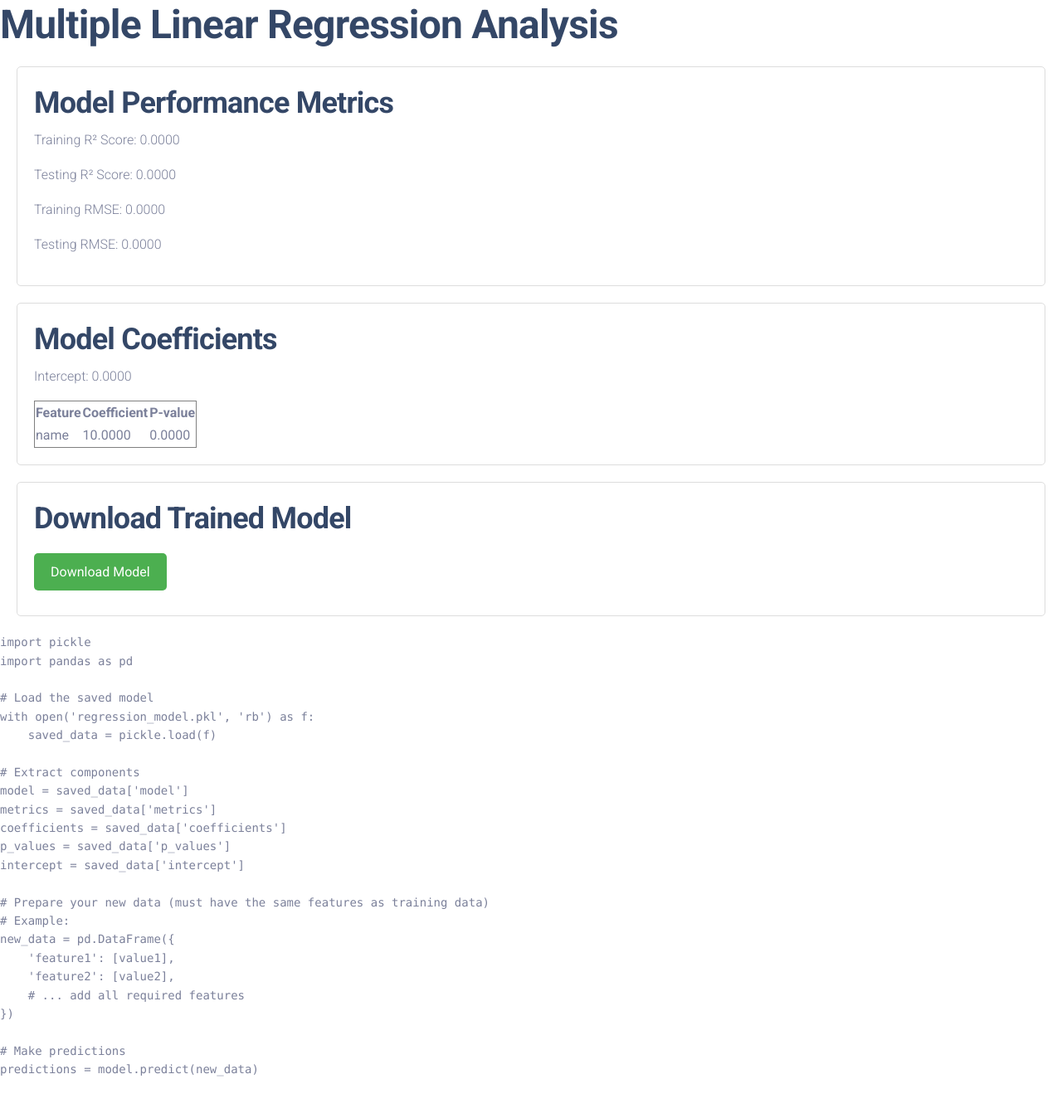
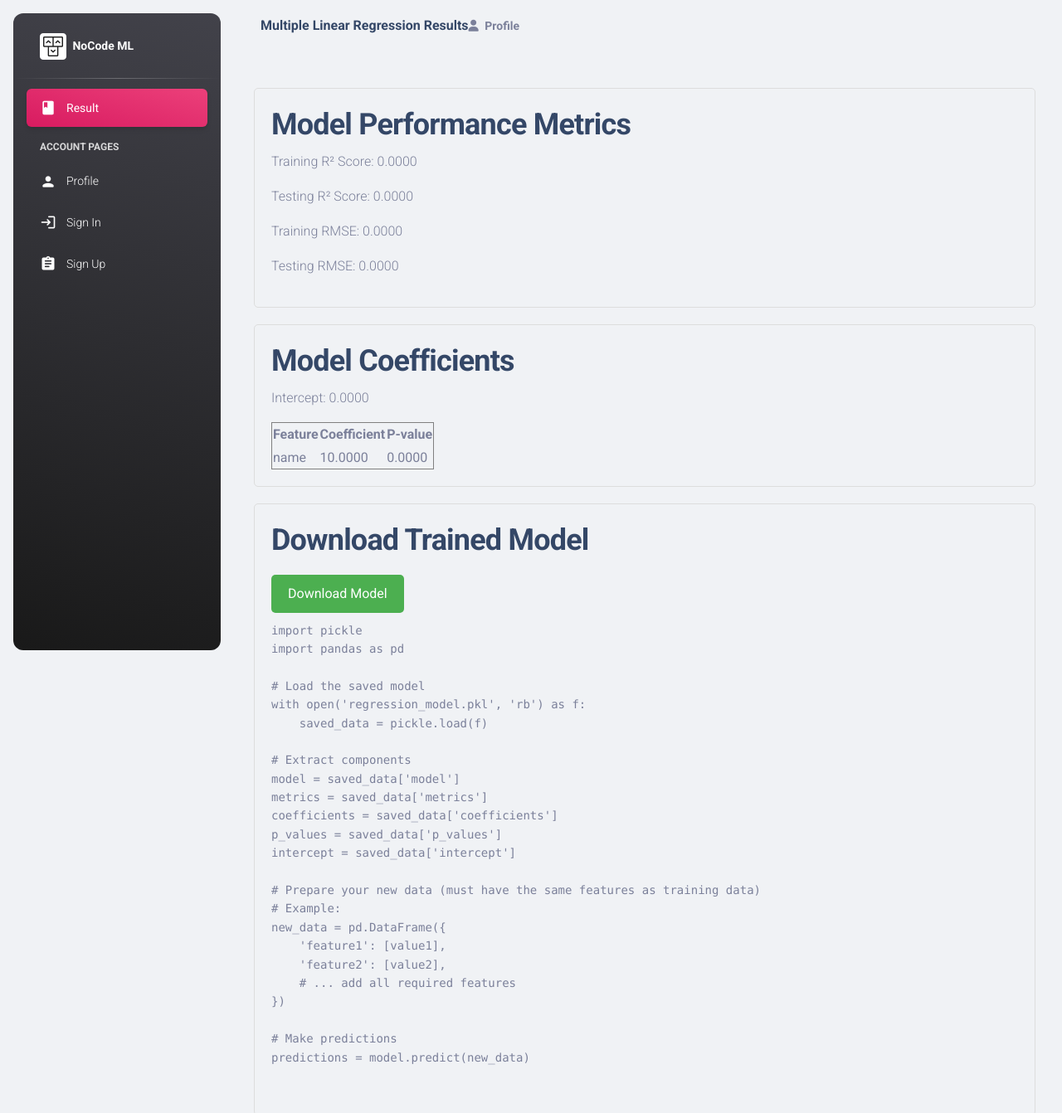
Before and after one commit to Amalanilkumar282/EasyML-main, a Flask app: template Latest/templates/multilinear_reg_sample.html in a window 1280 px wide. Shown: the top 1342 px of the page at 83% size. Run offline with Flask 3, Linux system fonts and the light colour scheme; the template is opened without the code that fills it: most values are stand-ins (such as "Sample title", 1, 10 or a date in 2020); some libraries are stand-ins or nearby versions.

Commit message:
restructured the style of multilinear_reg_sample.html to match up with the application

```diff
--- a/Latest/templates/multilinear_reg_sample.html
+++ b/Latest/templates/multilinear_reg_sample.html
@@ -1,7 +1,19 @@
 <!DOCTYPE html>
-<html>
+<html lang="en">
+
 <head>
-    <title>Multiple Linear Regression Results</title>
+  <meta charset="utf-8" />
+  <meta name="viewport" content="width=device-width, initial-scale=1, shrink-to-fit=no">
+  <link rel="apple-touch-icon" sizes="76x76" href="../static/img/favicon.png">
+  <link rel="icon" type="image/png" href="../static/img/favicon.png">
+  <link rel="stylesheet" href="../static/css/results.css">
+  <title>NoCode ML</title>
+  <link rel="stylesheet" type="text/css" href="https://fonts.googleapis.com/css?family=Roboto:300,400,500,700,900|Roboto+Slab:400,700" />
+  <link href="../static/css/nucleo-icons.css" rel="stylesheet" />
+  <link href="../static/css/nucleo-svg.css" rel="stylesheet" />
+  <script src="https://kit.fontawesome.com/42d5adcbca.js" crossorigin="anonymous"></script>
+  <link href="https://fonts.googleapis.com/icon?family=Material+Icons+Round" rel="stylesheet">
+  <link id="pagestyle" href="../static/css/material-dashboard.css?v=3.1.0" rel="stylesheet" />
   <style>
     .plot-container {
       margin: 20px 0;
@@ -19,33 +31,94 @@
       border: 1px solid #ddd;
       border-radius: 5px;
     }
+    .download-button {
+      display: inline-block;
+      padding: 10px 20px;
+      background-color: #4CAF50;
+      color: white;
+      text-decoration: none;
+      border-radius: 5px;
+      margin: 10px 0;
+    }
+    .download-button:hover {
+      background-color: #45a049;
+    }
   </style>
-    <meta charset="utf-8" />
-  <meta name="viewport" content="width=device-width, initial-scale=1, shrink-to-fit=no">
-  <link rel="apple-touch-icon" sizes="76x76" href="../static/img/favicon.png">
-  <link rel="icon" type="image/png" href="../static/img/favicon.png">
-  <link rel="stylesheet" href="../static/css/results.css">
-  <title>
-    NoCode ML
-  </title>
-  <!--     Fonts and icons     -->
-  <link rel="stylesheet" type="text/css" href="https://fonts.googleapis.com/css?family=Roboto:300,400,500,700,900|Roboto+Slab:400,700" />
-  <!-- Nucleo Icons -->
-  <link href="../static/css/nucleo-icons.css" rel="stylesheet" />
-  <link href="../static/css/nucleo-svg.css" rel="stylesheet" />
-  <!-- Font Awesome Icons -->
-  <script src="https://kit.fontawesome.com/42d5adcbca.js" crossorigin="anonymous"></script>
-  <!-- Material Icons -->
-  <link href="https://fonts.googleapis.com/icon?family=Material+Icons+Round" rel="stylesheet">
-  <!-- CSS Files -->
-  <link id="pagestyle" href="../static/css/material-dashboard.css?v=3.1.0" rel="stylesheet" />
-  <!-- Nepcha Analytics (nepcha.com) -->
-  <!-- Nepcha is a easy-to-use web analytics. No cookies and fully compliant with GDPR, CCPA and PECR. -->
-  <script defer data-site="YOUR_DOMAIN_HERE" src="https://api.nepcha.com/js/nepcha-analytics.js"></script>
 </head>
-<body>
-    <h1>Multiple Linear Regression Analysis</h1>
 
+<body class="g-sidenav-show bg-gray-200">
+  <aside class="sidenav navbar navbar-vertical navbar-expand-xs border-0 border-radius-xl my-3 fixed-start ms-3 bg-gradient-dark" id="sidenav-main">
+    <div class="sidenav-header">
+      <i class="fas fa-times p-3 cursor-pointer text-white opacity-5 position-absolute end-0 top-0 d-none d-xl-none" aria-hidden="true" id="iconSidenav"></i>
+      <a class="navbar-brand m-0" href="#">
+        <img src="../static/img/favicon.png" class="navbar-brand-img h-100" alt="main_logo">
+        <span class="ms-1 font-weight-bold text-white">NoCode ML</span>
+      </a>
+    </div>
+    <hr class="horizontal light mt-0 mb-2">
+    <div class="collapse navbar-collapse w-auto" id="sidenav-collapse-main">
+      <ul class="navbar-nav">
+        <li class="nav-item">
+          <a class="nav-link text-white active bg-gradient-primary" href="{{ url_for('index') }}">
+            <div class="text-white text-center me-2 d-flex align-items-center justify-content-center">
+              <i class="material-icons opacity-10">book</i>
+            </div>
+            <span class="nav-link-text ms-1">Result</span>
+          </a>
+        </li>
+        <li class="nav-item mt-3">
+          <h6 class="ps-4 ms-2 text-uppercase text-xs text-white font-weight-bolder opacity-8">Account pages</h6>
+        </li>
+        <li class="nav-item">
+          <a class="nav-link text-white" href="../pages/profile.html">
+            <div class="text-white text-center me-2 d-flex align-items-center justify-content-center">
+              <i class="material-icons opacity-10">person</i>
+            </div>
+            <span class="nav-link-text ms-1">Profile</span>
+          </a>
+        </li>
+        <li class="nav-item">
+          <a class="nav-link text-white" href="{{ url_for('sign_in') }}">
+            <div class="text-white text-center me-2 d-flex align-items-center justify-content-center">
+              <i class="material-icons opacity-10">login</i>
+            </div>
+            <span class="nav-link-text ms-1">Sign In</span>
+          </a>
+        </li>
+        <li class="nav-item">
+          <a class="nav-link text-white" href="{{ url_for('sign_up') }}">
+            <div class="text-white text-center me-2 d-flex align-items-center justify-content-center">
+              <i class="material-icons opacity-10">assignment</i>
+            </div>
+            <span class="nav-link-text ms-1">Sign Up</span>
+          </a>
+        </li>
+      </ul>
+    </div>
+  </aside>
+
+  <main class="main-content position-relative max-height-vh-100 h-100 border-radius-lg">
+    <!-- Navbar -->
+    <nav class="navbar navbar-main navbar-expand-lg px-0 mx-4 shadow-none border-radius-xl" id="navbarBlur" data-scroll="true">
+      <div class="container-fluid py-1 px-3">
+        <nav aria-label="breadcrumb">
+          <h6 class="font-weight-bolder mb-0">Multiple Linear Regression Results</h6>
+        </nav>
+        <div class="collapse navbar-collapse mt-sm-0 mt-2 me-md-0 me-sm-4" id="navbar">
+          <ul class="navbar-nav ml-auto">
+            <li class="nav-item d-flex">
+              <a href="{{ url_for('sign_in') }}" class="nav-link text-body font-weight-bold px-0">
+                <i class="fa fa-user me-sm-1"></i>
+                <span class="d-sm-inline d-none">Profile</span>
+              </a>
+            </li>
+          </ul>
+        </div>
+      </div>
+    </nav>
+    <!-- End Navbar -->
+
+    <div class="container-fluid py-4">
       <!-- Model Metrics -->
       <div class="metrics-container">
         <h2>Model Performance Metrics</h2>
@@ -81,23 +154,6 @@
         <a href="{{ url_for('download_model', filename=model_path) }}" class="download-button">
           Download Model
         </a>
-</div>
-
-<!-- Add this CSS in the style section -->
-<style>
-    .download-button {
-        display: inline-block;
-        padding: 10px 20px;
-        background-color: #4CAF50;
-        color: white;
-        text-decoration: none;
-        border-radius: 5px;
-        margin: 10px 0;
-    }
-    .download-button:hover {
-        background-color: #45a049;
-    }
-</style>
         <pre>
 import pickle
 import pandas as pd
@@ -125,8 +181,6 @@ new_data = pd.DataFrame({
 predictions = model.predict(new_data)
         </pre>
       </div>
-    </div>
-
 
       <!-- Plots -->
       <div class="plots-container">
@@ -137,10 +191,8 @@ predictions = model.predict(new_data)
         </div>
         {% endfor %}
       </div>
-
-
-
-
+    </div>
+  </main>
 
   <!--   Core JS Files   -->
   <script src="../static/js/core/popper.min.js"></script>
@@ -149,11 +201,8 @@ predictions = model.predict(new_data)
   <script src="../static/js/plugins/smooth-scrollbar.min.js"></script>
   <script src="../static/js/plugins/chartjs.min.js"></script>
   <script src="../static/js/script.js"></script>
+  <script async defer src="https://buttons.github.io/buttons.js"></script>
+  <script src="../static/js/material-dashboard.min.js?v=3.1.0"></script>
+</body>
 
-<!-- Github buttons -->
-<script async defer src="https://buttons.github.io/buttons.js"></script>
-<!-- Control Center for Material Dashboard: parallax effects, scripts for the example pages etc -->
-<script src="../static/js/material-dashboard.min.js?v=3.1.0"></script>
-
-</body>
 </html>
```
Also changed, not shown: 2 other files. Lines whose indentation alone changed are shown as unchanged.
